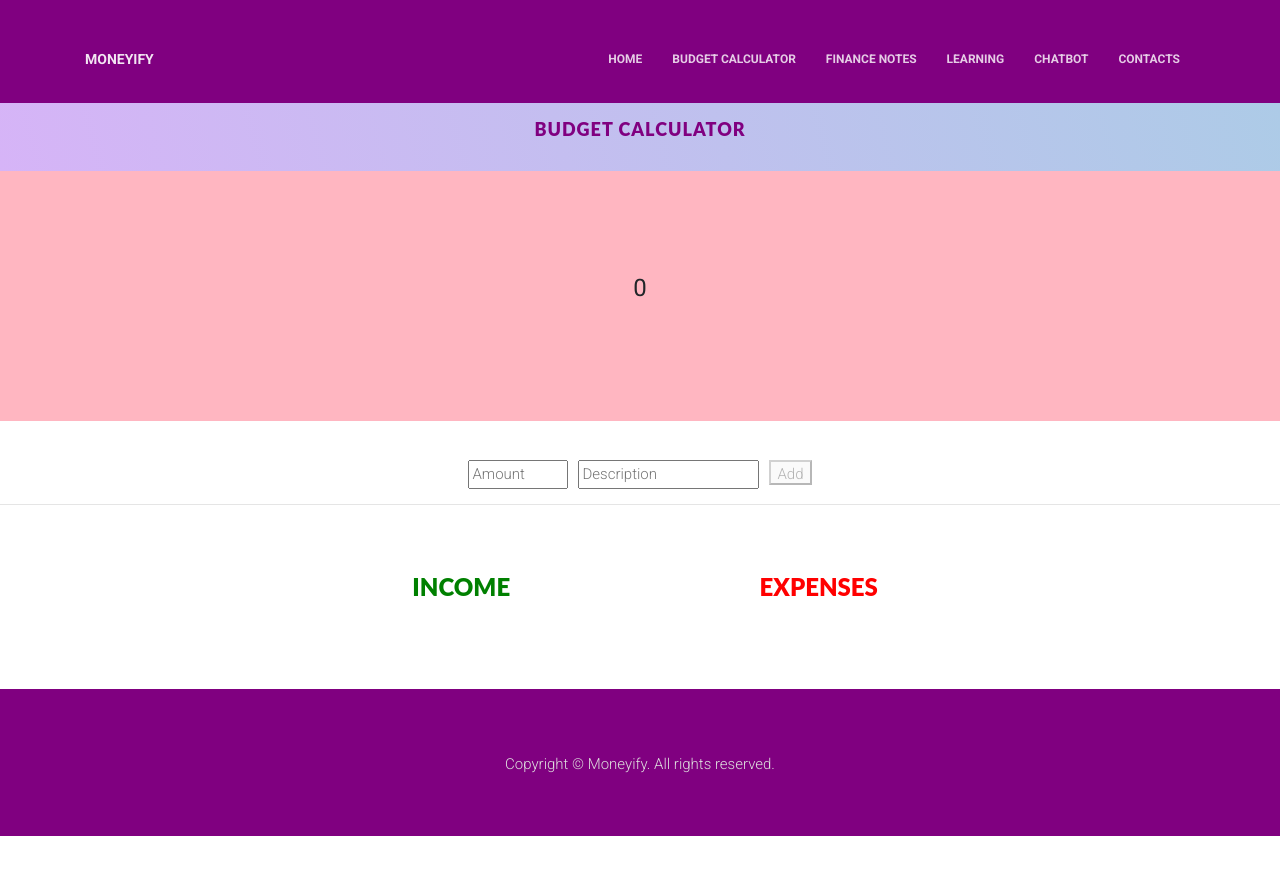
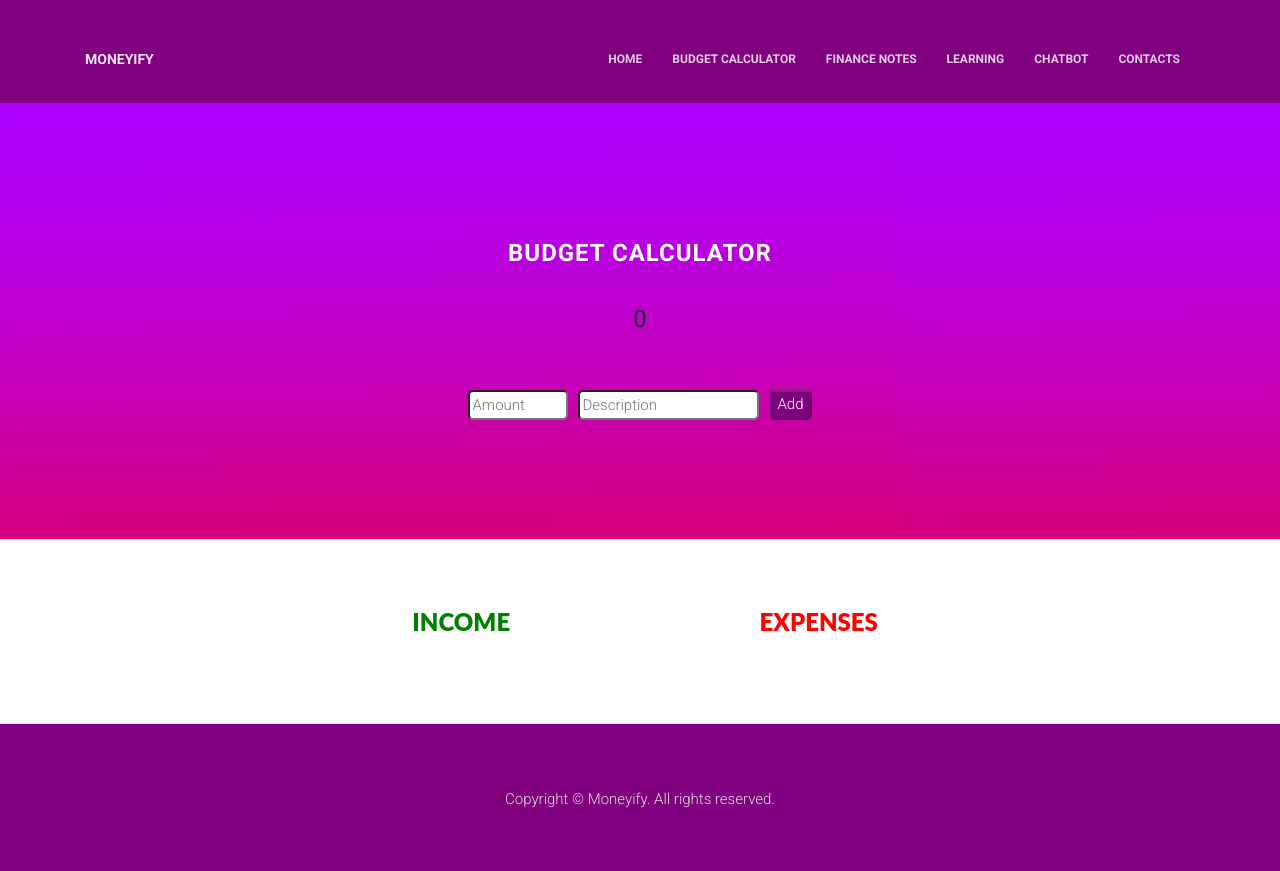
Before and after one commit to petkokp/moneyify, an Angular app in the folder moneyify/: page /budget-calculator in a window 1280 px wide. Before the commit the page ends 836 px from the top, so only its background shows below. Built offline with nearby package versions, Linux system fonts and the light colour scheme.

Commit message:
add some styles to budget calculator

```diff
--- a/moneyify/src/app/budget-add-item-form/budget-add-item-form.component.css
+++ b/moneyify/src/app/budget-add-item-form/budget-add-item-form.component.css
@@ -5,6 +5,17 @@ div {
 }
 
 .field {
-    height: 35px;
+    height: 40px;
+}
 
+input {
+    width: 100%;
+    height: 30px;
+    border-radius: 5px;
 }
+
+.button {
+    background-color: purple;
+    color: white;
+    border-radius: 5px;
+}
--- a/moneyify/src/app/budget-main/budget-main.component.css
+++ b/moneyify/src/app/budget-main/budget-main.component.css
@@ -1,27 +1,31 @@
+.main {
+    background: url('../../assets/images/background.png');
+    padding: 100px;
+    position: relative;
+}
+
 .top-bar {
     display: flex;
     width: 100%;
-    height: 68px;
-    background: linear-gradient(75deg, rgb(214, 180, 247), rgb(173, 203, 231));
+    height: 100px;
     justify-content: center;
     align-items: center;
 }
 
 .top-bar h1 {
-    font-family: 'Lato';
-    font-size: 18px;
     letter-spacing: 1px;
     font-weight: 900;
     text-transform: uppercase;
-    color: purple;
+    color: white;
+    margin:auto;
 }
 
 .total-budget-section {
     display: flex;
     height: 250px;
-    background: lightpink;
     justify-content: center;
     align-items: center;
+    height: 100%;
 }
 
 .total-budget-section h2 {
--- a/moneyify/src/app/budget-main/budget-main.component.html
+++ b/moneyify/src/app/budget-main/budget-main.component.html
@@ -1,5 +1,6 @@
-<div class="top-bar">
-    <h1>Budget Calculator</h1>
+<div class="main">
+  <div class="top-bar">
+      <h1>Budget Calculator</h1>
   </div>
 
   <section class="total-budget-section">
@@ -11,7 +12,7 @@
       <app-budget-add-item-form style="padding: 20px;" (formSubmit)="addItem($event)"></app-budget-add-item-form>
     </div>
   </section>
-
+</div>
   <hr style="margin-top: 0">
 
   <app-budget-item-list [budgetItems]="budgetItems" (delete)="deleteItem($event)" (update)="updateItem($event)"></app-budget-item-list>
--- a/moneyify/src/app/footer/footer.component.css
+++ b/moneyify/src/app/footer/footer.component.css
@@ -1,3 +1,4 @@
 footer {
     background-color: purple;
+    position: relative;
 }
```
